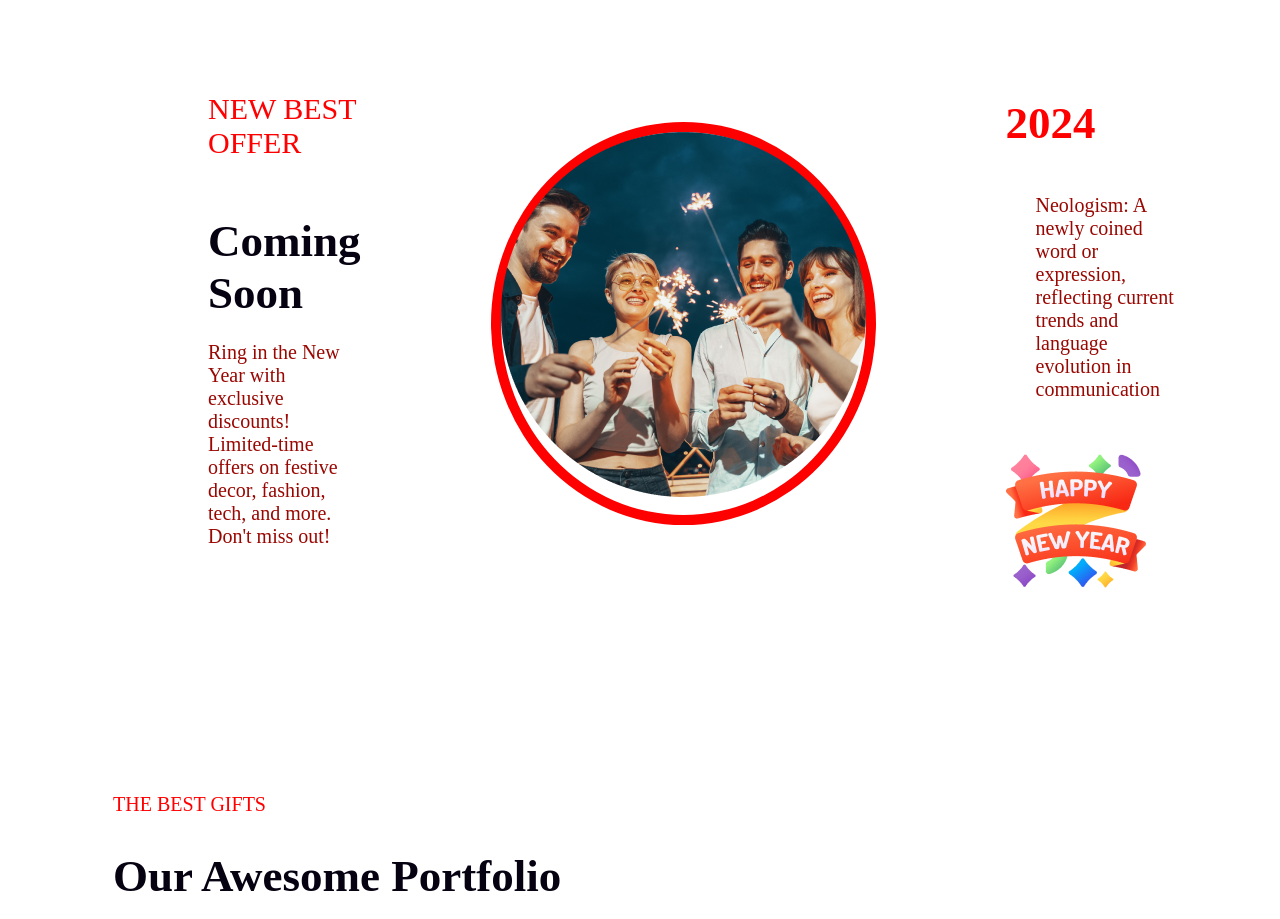
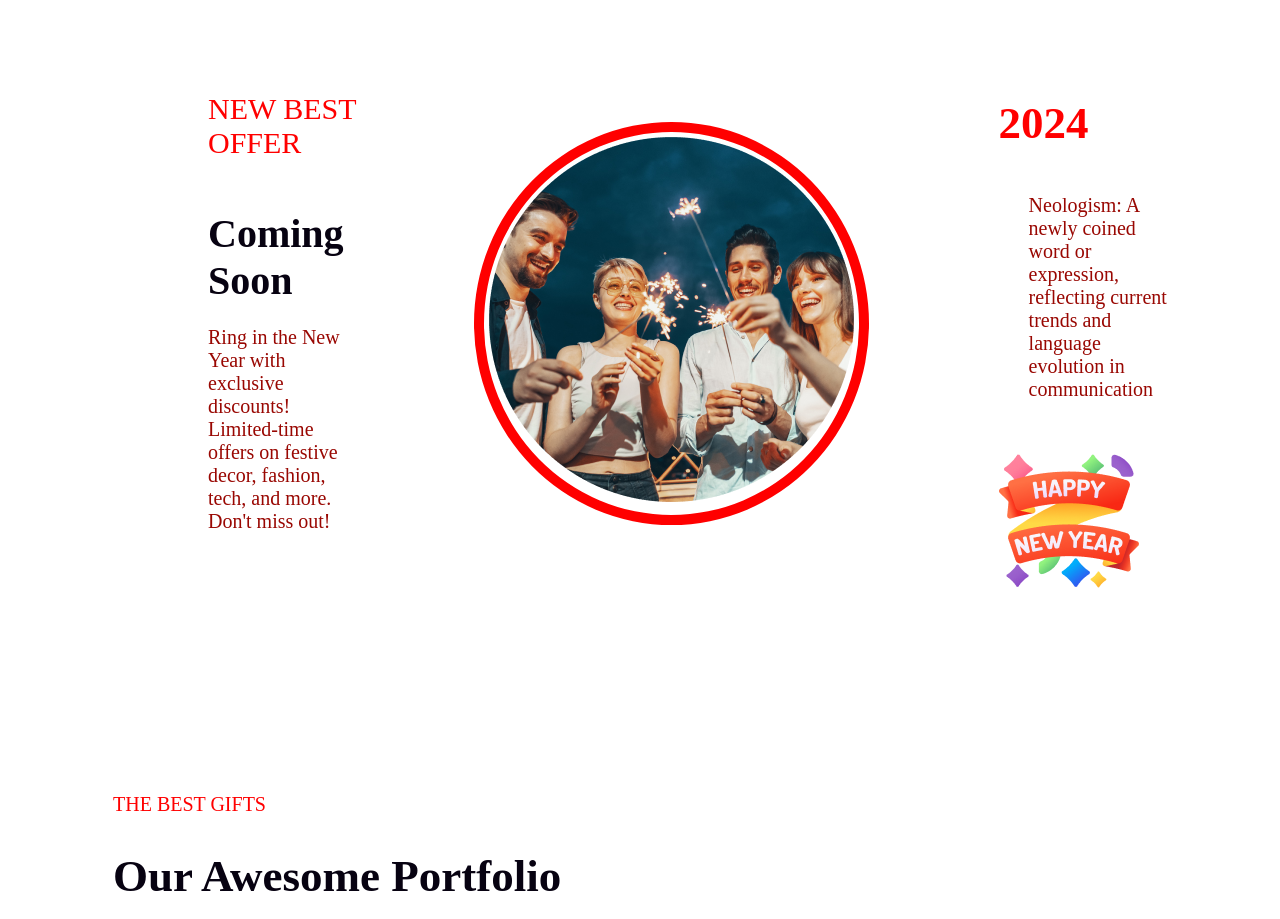
Before and after one commit to Mohammad-imran75/my-assignment-portfolio, a plain HTML site: page index.html in a window 1280 px wide. Shown: the part 2720-3639 px from the top of the page. Drawn offline with Linux system fonts and the light colour scheme.

Commit message:
best offer image updated

```diff
--- a/styles/style.css
+++ b/styles/style.css
@@ -145,7 +145,7 @@
     margin-bottom: 30px;
 }
 .best-offer-title-section{
-    font-size: 45px;
+    font-size: 40px;
     font-weight: 900;
     color: #070211;
     margin-bottom: 22px;
@@ -163,6 +163,7 @@
     height: 450;
     border-radius: 100%;
     margin: 70px 130px 70px 70px;
+    padding: 5px;
 
 }
 .best-offer-head{
```
